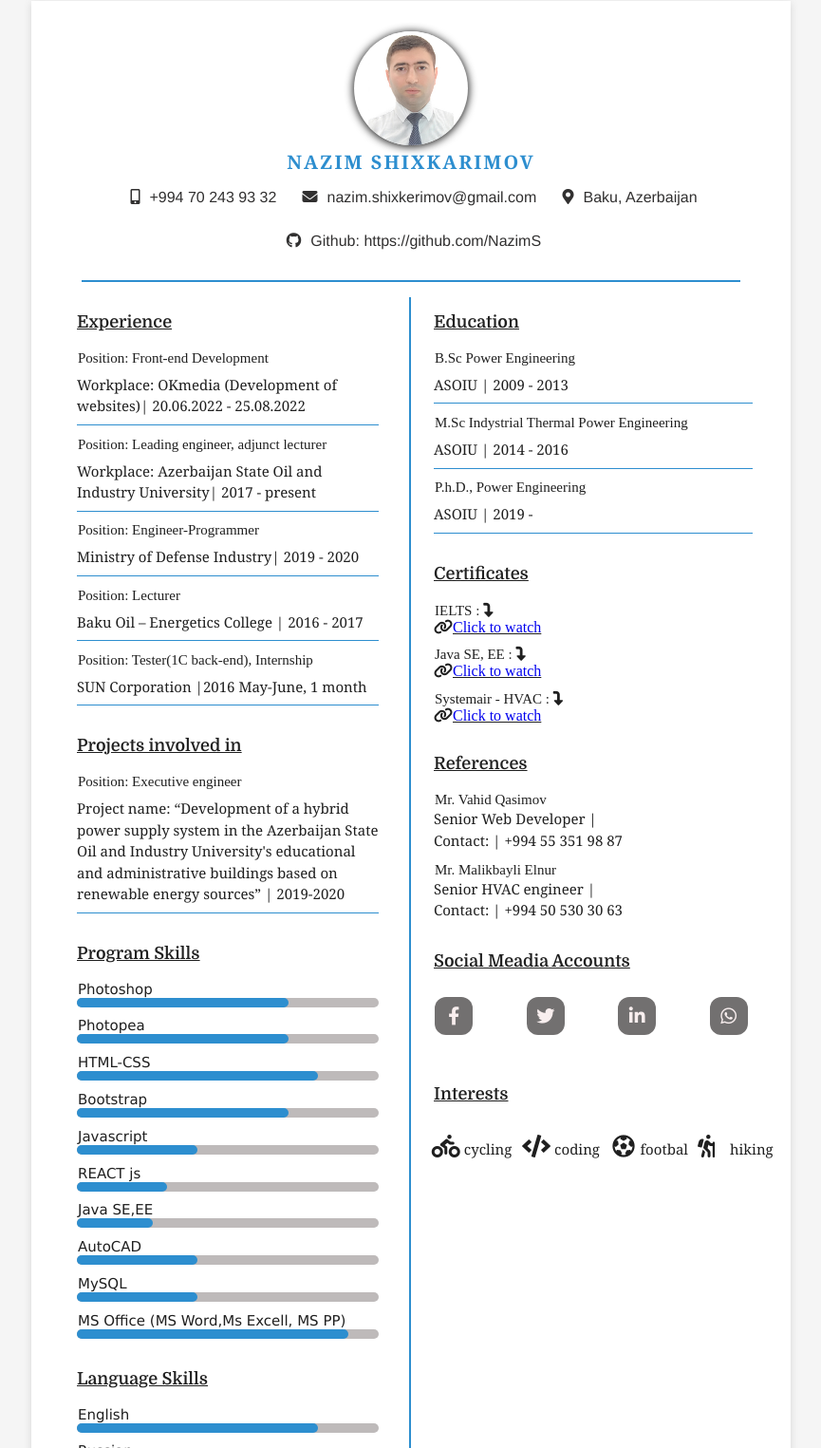
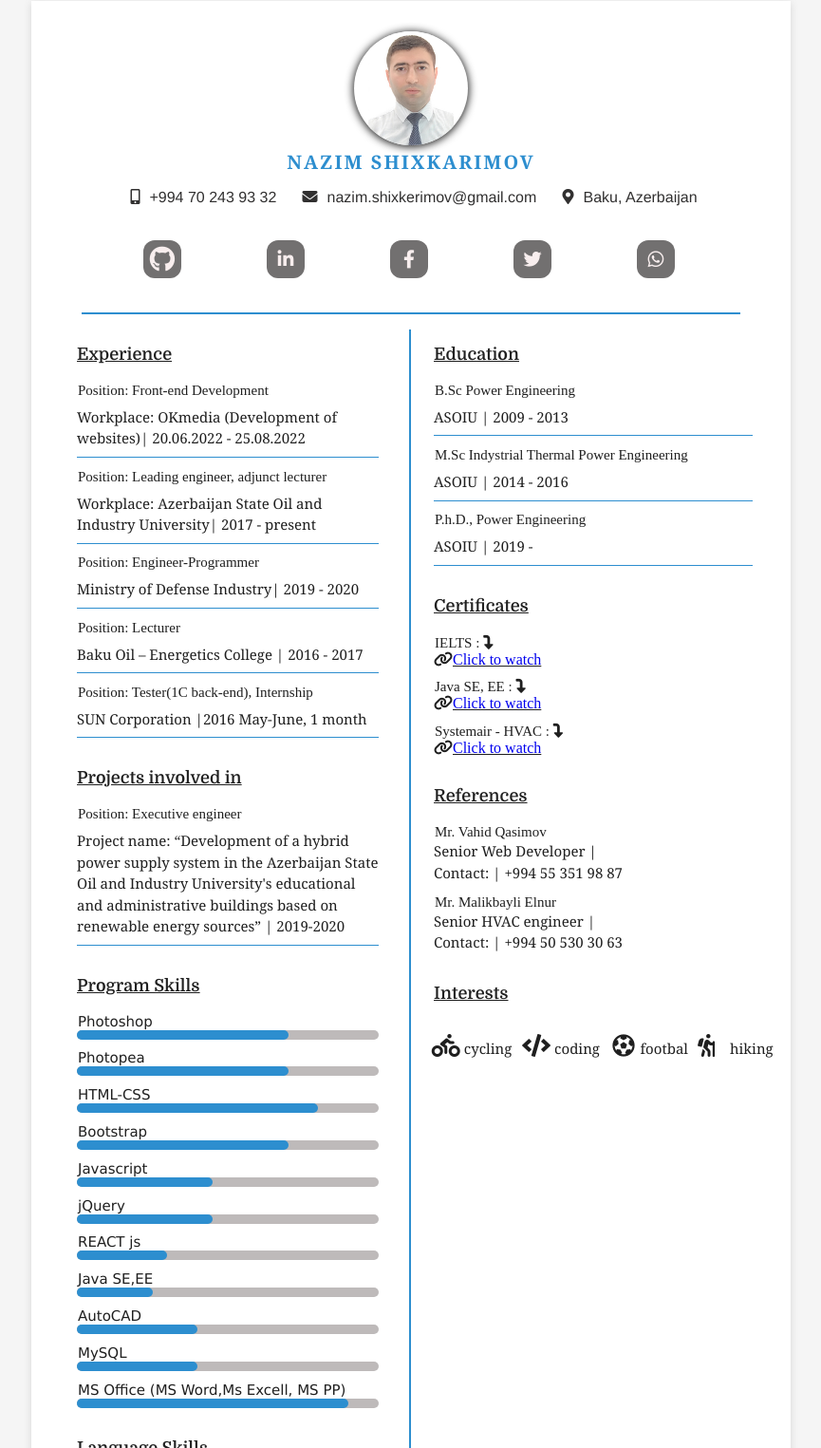
Before and after one commit to NazimS/CV-2022, a plain HTML site: page index.htm in a window 1280 px wide. Shown: the part 31-1556 px from the top of the page at 95% size, without its empty margins (207-1072 px from the left). Drawn offline with Linux system fonts and the light colour scheme.

Commit message:
fully edited

```diff
--- a/css/style.css
+++ b/css/style.css
@@ -11,6 +11,7 @@
     --linkedin: #0072b1;
     --twitcolor: #00acee;
     --wpcolor: #25d366;
+    --ghcolor: rgb(41, 41, 41);;
 }
 body {
     background: var(--maincolor);
@@ -147,6 +148,12 @@ p {
                 0 0 6px var(--wpcolor),
                 0 0 15px var(--wpcolor);
 }
+.social #gh a:hover {
+    background: var(--ghcolor);
+    box-shadow: 0 0 3px var(--ghcolor),
+                0 0 6px var(--ghcolor),
+                0 0 15px var(--ghcolor);
+}
 .social a i {
     font-size: 1.5em;
     color: #f8eeee;
@@ -154,6 +161,9 @@ p {
     top: 50%;
     left: 50%;
     transform: translate(-50%, -50%);
+}
+.social #gh i {
+    font-size: 1.7rem;
 }
 ul {
     position: relative;
@@ -241,7 +251,10 @@ ul li {
     width: 70%;
 }
 .javascript {
-    width: 40%;
+    width: 45%;
+}
+.jQuery {
+    width: 45%;
 }
 .react {
     width: 30%;
--- a/index.htm
+++ b/index.htm
@@ -6,7 +6,6 @@
     <meta name="viewport" content="width=device-width, initial-scale=1.0">
     <link rel="stylesheet" href="css/reset.css">
     <link rel="stylesheet" href="css/style.css">
-
     <!--FONTS-->
     <link rel="preconnect" href="https://fonts.googleapis.com">
     <!--icons-->
@@ -20,14 +19,31 @@
         <!--header-->
         <div class="header">
             <img src="img/3x4 şekil last.jpg" class="header-photo">
-            <!-- <img src="https://drive.google.com/file/d/1LR6AFgPJKrv9HATdqqTnlUaoDLPDAPqS/view?usp=sharing" class="header-photo"> -->
-
             <h1 class="header-name">Nazim Shixkarimov</h1>
             <div class="header-contact">
                 <a><i class="fas fa-mobile-alt"></i>+994 70 243 93 32</a>
                 <a><i class="fa-solid fa-envelope"></i>nazim.shixkerimov@gmail.com</a>
                 <a><i class="fas fa-map-marker-alt"></i>Baku, Azerbaijan</a>
-                <a><i class="fab fa-github"></i>Github: https://github.com/NazimS</a>
+                <!-- <a><i class="fab fa-github"></i>Github: https://github.com/NazimS</a> -->
+            </div>
+            <div class="social">
+                <ul>
+                    <li id="gh">
+                        <a href="https://github.com/NazimS" target="_blank" title="Github"><i class="fab fa-github"></i></a>
+                    </li>
+                    <li id="lkdin">
+                        <a href="https://www.linkedin.com/in/nazim-shixkerimov-1396481a9/" target="_blank" title="Linkedin"><i class="fab fa-linkedin-in"></i></a>
+                    </li>
+                    <li id="fb">
+                        <a href="https://www.facebook.com/" target="_blank" title="Facebook"><i class="fab fa-facebook-f"></i></a>
+                    </li>
+                     <li id="twt">
+                        <a href="https://twitter.com/home" target="_blank" title="Twitter"><i class="fab fa-twitter"></i></a>
+                    </li>
+                    <li id="wp">
+                        <a a href="https://wa.me/1XXXXXXXXXX" target="_blank" title="Whatsapp"><i class="fab fa-whatsapp"></i></a>
+                    </li>
+                </ul>
             </div>
             <hr class="divide"/>
         </div>
@@ -97,6 +113,12 @@
                         <h4>Javascript</h4>
                         <div class="skills-bar">
                             <span class="skills-fill javascript"></span>
+                        </div>
+                    </div>
+                    <div class="detail-skills">
+                        <h4>jQuery</h4>
+                        <div class="skills-bar">
+                            <span class="skills-fill jQuery"></span>
                         </div>
                     </div>
                     <div class="detail-skills">
@@ -199,26 +221,6 @@
                     <p>Senior HVAC engineer | <br> Contact: | +994 50 530 30 63</p>
                 </div>
             </div>
-            <!--social-->
-            <div class="card-resume">
-                <h3>Social Meadia Accounts</h3>
-                <div class="social">
-                    <ul>
-                        <li id="fb">
-                            <a href="https://www.facebook.com/" target="_blank"><i class="fab fa-facebook-f"></i></a>
-                        </li>
-                         <li id="twt">
-                            <a href="https://twitter.com/home" target="_blank" ><i class="fab fa-twitter"></i></a>
-                        </li>
-                        <li id="lkdin">
-                            <a href="https://www.linkedin.com/in/nazim-shixkerimov-1396481a9/" target="_blank"><i class="fab fa-linkedin-in"></i></a>
-                        </li>
-                        <li id="wp">
-                            <a a href="https://wa.me/1XXXXXXXXXX" target="_blank"><i class="fab fa-whatsapp"></i></a>
-                        </li>
-                    </ul>
-                </div>
-            </div>
             <div class="card-resume">
                 <h3>Interests</h3>
                 <div class="interests">
```
